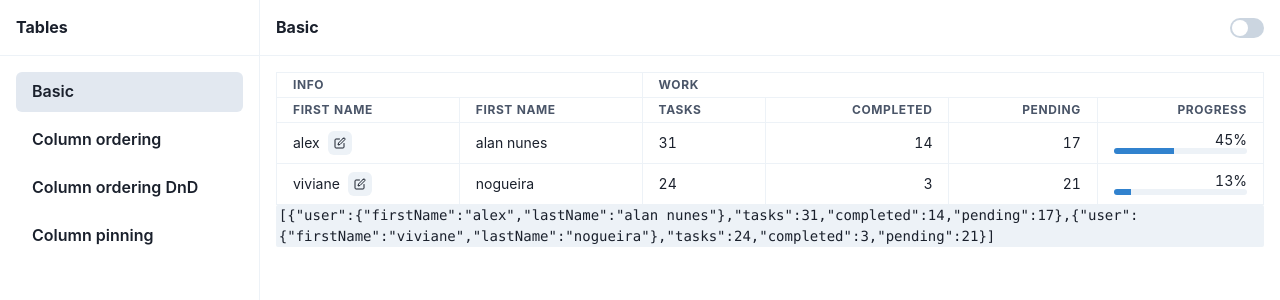
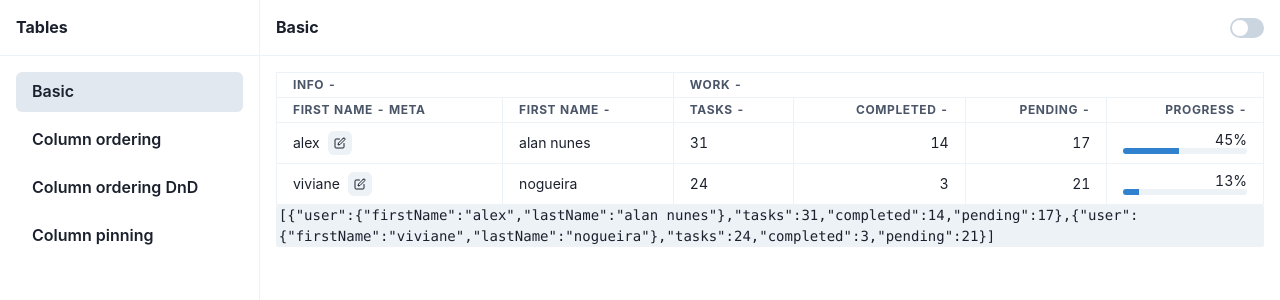
Before and after one commit to alexalannunes/react-table-examples, a React (Create React App) app: page / in a window 1280 px wide. Shown: the top 300 px of the page. Built offline with nearby package versions, Linux system fonts and the light colour scheme.

Commit message:
feat: add column meta

```diff
--- a/src/tables/basic.tsx
+++ b/src/tables/basic.tsx
@@ -132,6 +132,9 @@ export function BasicTable() {
               );
             },
             header: "First name",
+            meta: {
+              info: "meta",
+            },
           }),
           columnHelper.accessor("user.lastName", {
             cell: (info) => info.getValue(),
@@ -196,12 +199,16 @@ export function BasicTable() {
                   colSpan={header.colSpan}
                   isNumeric={isNumeric(header.column.id)}
                 >
-                  {header.isPlaceholder
-                    ? null
-                    : flexRender(
+                  {header.isPlaceholder ? null : (
+                    <>
+                      {flexRender(
                         header.column.columnDef.header,
                         header.getContext()
                       )}
+                      {" - "}
+                      {header.getContext().column.columnDef.meta?.info}
+                    </>
+                  )}
                 </Th>
               ))}
             </Tr>
```
Also changed, not shown: src/react-table.d.ts (added, +7 -0 lines).
